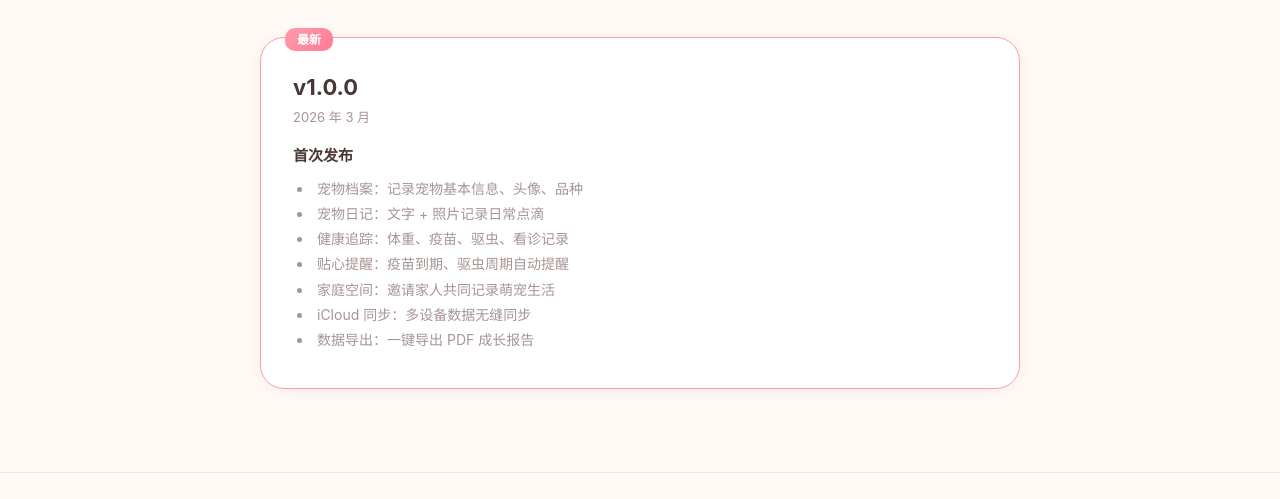
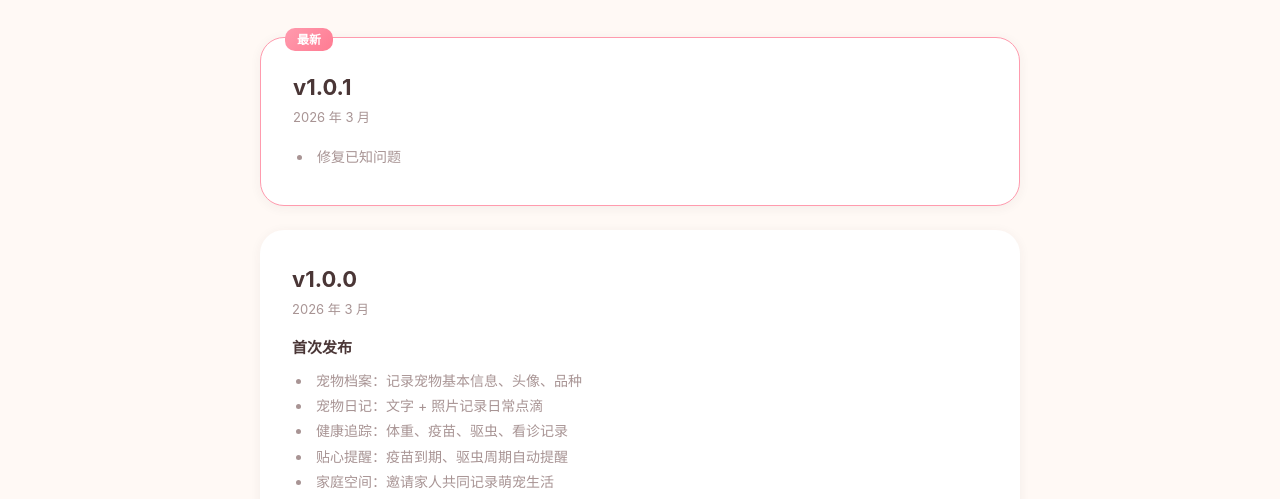
Before and after one commit to RedHiwiK/cutepet-site, a plain HTML site: page changelog.html in a window 1280 px wide. Shown: the part 208-707 px from the top of the page. Drawn offline with Linux system fonts and the light colour scheme.

Commit message:
docs: 版本更新页新增 v1.0.1

```diff
--- a/changelog.html
+++ b/changelog.html
@@ -39,6 +39,16 @@
                 <!-- 后续版本往这里添加即可 -->
                 <div class="changelog-item changelog-latest">
                     <div class="changelog-badge">最新</div>
+                    <div class="changelog-version">v1.0.1</div>
+                    <div class="changelog-date">2026 年 3 月</div>
+                    <div class="changelog-body">
+                        <ul>
+                            <li>修复已知问题</li>
+                        </ul>
+                    </div>
+                </div>
+
+                <div class="changelog-item">
                     <div class="changelog-version">v1.0.0</div>
                     <div class="changelog-date">2026 年 3 月</div>
                     <div class="changelog-body">
```
